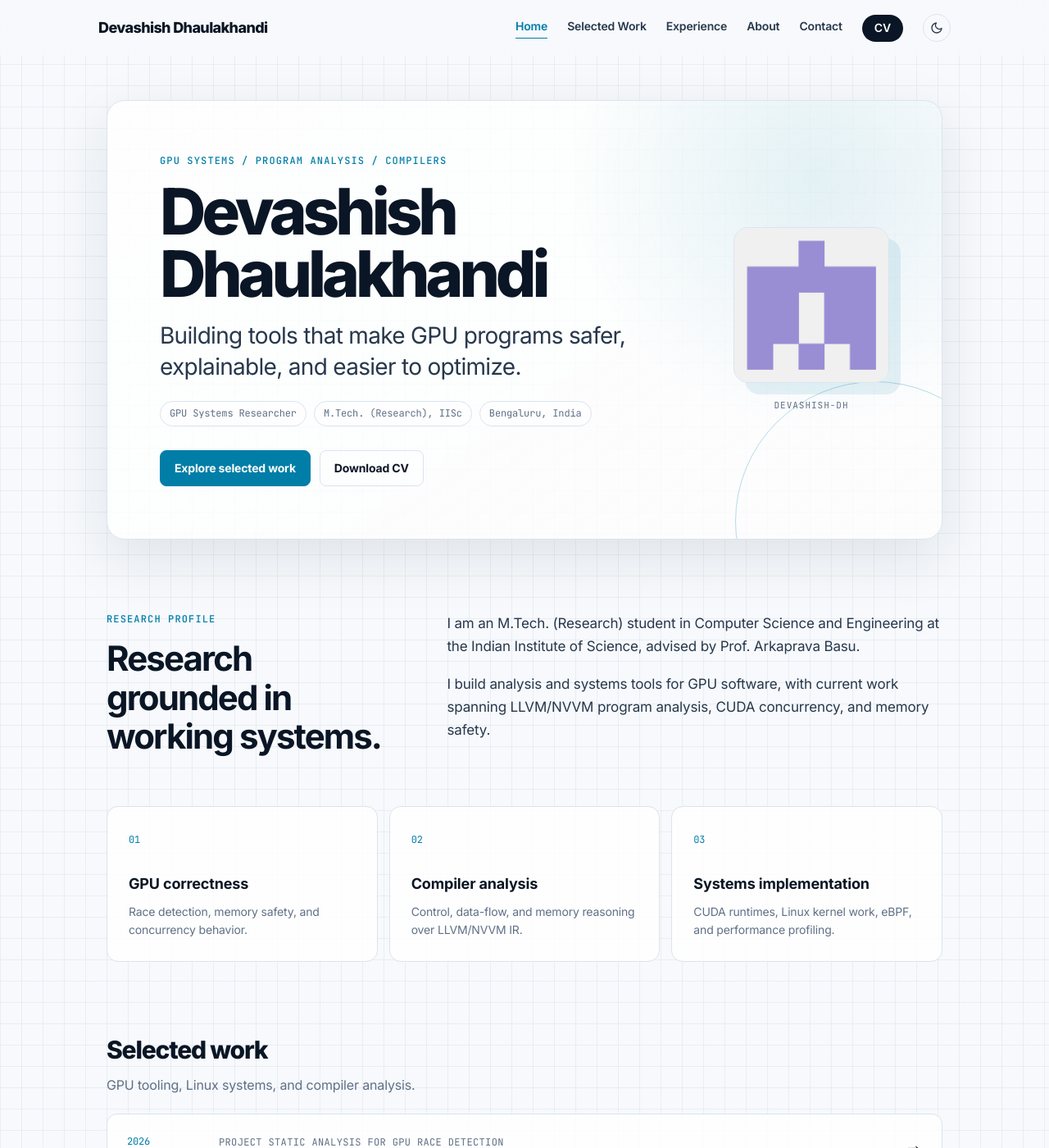
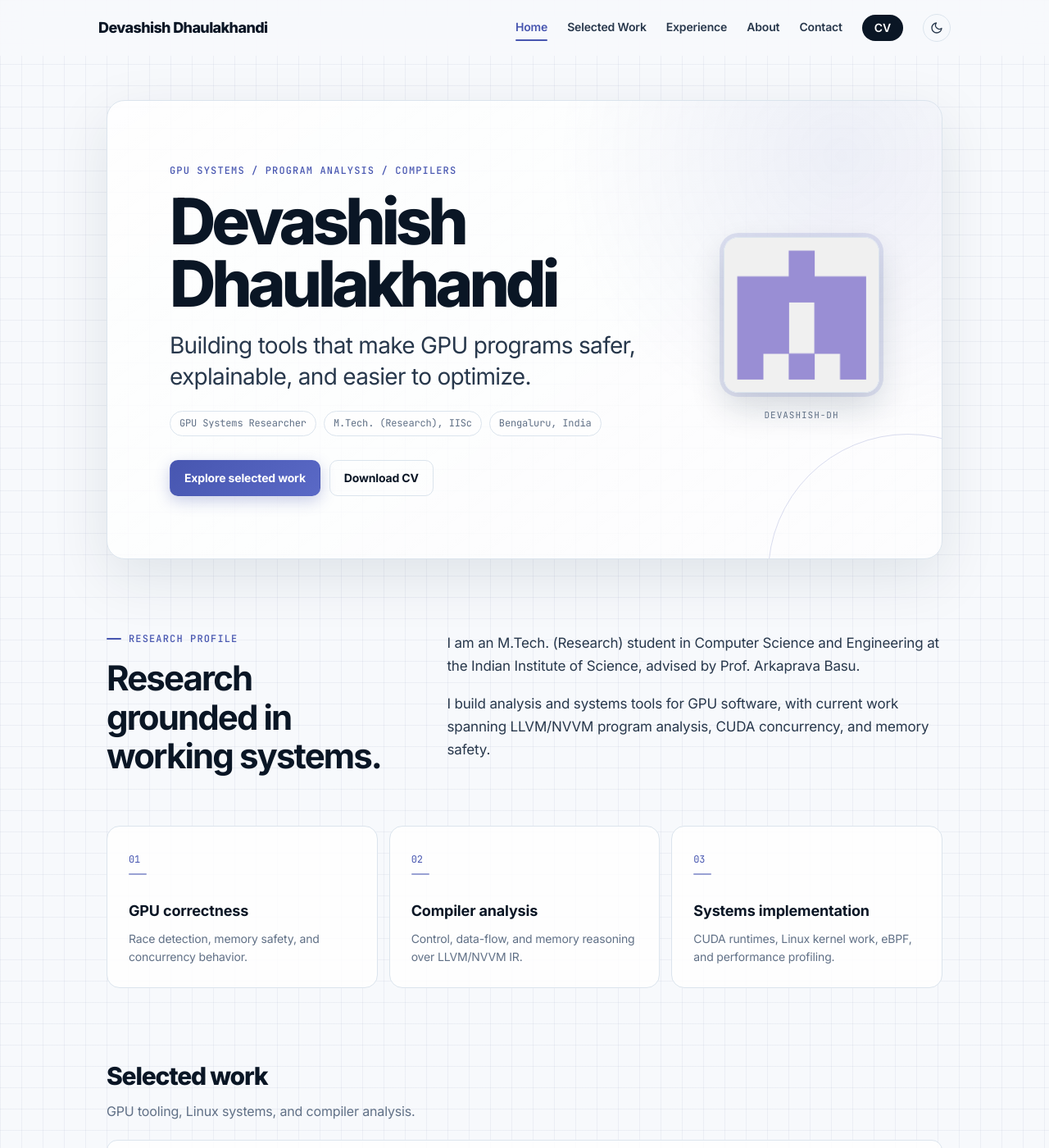
Before and after one commit to Devashish-Dh/dev_portfolio, a Jekyll site: the page built from index.html, in a window 1280 px wide and 1400 px high. Shown: the whole window at 82% size. Built offline with Jekyll 4.4.1, drawn with Linux system fonts in a browser that asks for light colours.

Commit message:
polishing a bit

```diff
--- a/_config.yml
+++ b/_config.yml
@@ -42,7 +42,7 @@ languages:
       home_url: "/"
 
 appearance:
-  accent_color: "#007ea7"
+  accent_color: "#4756b0"
   recent_items_on_home: 5
   background_pattern: "grid"
   theme_mode: "auto"
--- a/_includes/site-scripts.html
+++ b/_includes/site-scripts.html
@@ -1,3 +1,4 @@
 {% assign asset_version = site.github.build_revision | default: site.time | date: '%s' %}
 <script src="{{ '/js/theme.js' | relative_url }}?v={{ asset_version }}" defer></script>
 <script src="{{ '/js/nav.js' | relative_url }}?v={{ asset_version }}" defer></script>
+<script src="{{ '/js/reveal.js' | relative_url }}?v={{ asset_version }}" defer></script>
--- a/css/portfolio.css
+++ b/css/portfolio.css
@@ -11,12 +11,12 @@
   --invert-bg: #0a1625;
   --invert-fg: #ffffff;
   --panel: rgba(255, 255, 255, 0.84);
-  --accent-soft: rgba(0, 126, 167, 0.10);
-  --grid-line: rgba(17, 66, 90, 0.055);
+  --accent-soft: rgba(71, 86, 176, 0.09);
+  --grid-line: rgba(35, 45, 110, 0.05);
 }
 
 :root[data-theme="dark"] {
-  --accent: #5ed8ff;
+  --accent: #9aa8ff;
   --bg: #070b12;
   --fg: #edf6ff;
   --fg-soft: #c6d5e5;
@@ -24,11 +24,11 @@
   --border: #213247;
   --thumb-bg: #111b29;
   --code-bg: #0e1b28;
-  --invert-bg: #5ed8ff;
+  --invert-bg: #9aa8ff;
   --invert-fg: #061018;
   --panel: rgba(10, 20, 32, 0.88);
-  --accent-soft: rgba(94, 216, 255, 0.11);
-  --grid-line: rgba(110, 207, 239, 0.055);
+  --accent-soft: rgba(154, 168, 255, 0.12);
+  --grid-line: rgba(140, 158, 255, 0.055);
 }
 
 body {
@@ -63,9 +63,30 @@ body {
 }
 
 .page-link {
+  position: relative;
   color: var(--fg-soft);
   font-size: 14px;
   font-weight: 550;
+  border-bottom: 0 !important;
+}
+
+.page-link::after {
+  content: "";
+  position: absolute;
+  left: 0;
+  right: 0;
+  bottom: -4px;
+  height: 2px;
+  border-radius: 2px;
+  background: var(--accent);
+  transform: scaleX(0);
+  transform-origin: left;
+  transition: transform .22s ease;
+}
+
+.page-link:hover::after,
+.page-link.is-current::after {
+  transform: scaleX(1);
 }
 
 .nav-cv,
@@ -88,30 +109,61 @@ body {
   text-transform: uppercase;
 }
 
+.section-kicker::before {
+  content: "";
+  display: inline-block;
+  width: 18px;
+  height: 2px;
+  margin-right: 9px;
+  border-radius: 2px;
+  background: var(--accent);
+  vertical-align: 3px;
+}
+
 .hero {
   position: relative;
   display: grid;
   grid-template-columns: minmax(0, 1fr) 220px;
-  gap: 56px;
+  gap: clamp(40px, 5vw, 64px);
   align-items: center;
   min-height: 490px;
-  padding: 64px;
+  padding: clamp(44px, 6vw, 76px);
   overflow: hidden;
   border: 1px solid var(--border);
   border-radius: 22px;
   background:
-    radial-gradient(circle at 85% 18%, var(--accent-soft), transparent 31%),
+    radial-gradient(circle at 88% 12%, var(--accent-soft), transparent 34%),
     linear-gradient(145deg, var(--panel), color-mix(in srgb, var(--panel) 82%, transparent));
   box-shadow: 0 22px 70px rgba(12, 35, 54, 0.10);
+}
+
+.hero-copy {
+  position: relative;
+  z-index: 1;
+}
+
+.hero::before {
+  content: "";
+  position: absolute;
+  inset: 0;
+  background: linear-gradient(115deg, transparent 32%, color-mix(in srgb, var(--accent) 7%, transparent) 50%, transparent 68%);
+  background-size: 250% 100%;
+  animation: hero-sheen 12s ease-in-out infinite;
+  pointer-events: none;
+}
+
+@keyframes hero-sheen {
+  0%, 100% { background-position: 125% 0; }
+  50% { background-position: -25% 0; }
 }
 
 .hero::after {
   content: "";
   position: absolute;
-  inset: auto -90px -150px auto;
+  inset: auto -130px -190px auto;
   width: 340px;
   height: 340px;
-  border: 1px solid color-mix(in srgb, var(--accent) 28%, transparent);
+  border: 1px solid color-mix(in srgb, var(--accent) 20%, transparent);
   border-radius: 50%;
   pointer-events: none;
 }
@@ -146,6 +198,14 @@ body {
   border: 1px solid var(--border);
   border-radius: 999px;
   background: color-mix(in srgb, var(--panel) 82%, transparent);
+  transition: border-color .16s ease, background-color .16s ease, color .16s ease;
+}
+
+.hero-meta span:hover,
+.skill-list span:hover {
+  border-color: color-mix(in srgb, var(--accent) 45%, var(--border));
+  background: var(--accent-soft);
+  color: var(--fg-soft);
 }
 
 .hero-meta span {
@@ -167,12 +227,12 @@ body {
   min-height: 44px;
   padding: 10px 17px;
   border: 1px solid var(--border);
-  border-radius: 8px;
+  border-radius: 10px;
   color: var(--fg);
   font-size: 14px;
   font-weight: 650;
   text-decoration: none !important;
-  transition: transform .16s ease, border-color .16s ease, background-color .16s ease;
+  transition: transform .16s ease, border-color .16s ease, background-color .16s ease, box-shadow .16s ease;
 }
 
 .button:hover,
@@ -180,12 +240,19 @@ body {
   border-color: var(--accent);
   color: var(--accent);
   transform: translateY(-1px);
+  box-shadow: 0 8px 22px rgba(12, 35, 54, 0.10);
+}
+
+.button:not(.button-primary):hover,
+.button:not(.button-primary):focus-visible {
+  background: var(--accent-soft);
 }
 
 .button-primary {
-  border-color: var(--accent);
-  background: var(--accent);
+  border-color: transparent;
+  background: linear-gradient(135deg, var(--accent), color-mix(in srgb, var(--accent) 72%, #8b9aff));
   color: white;
+  box-shadow: 0 6px 18px color-mix(in srgb, var(--accent) 28%, transparent);
 }
 
 :root[data-theme="dark"] .button-primary {
@@ -196,6 +263,7 @@ body {
 .button-primary:focus-visible {
   background: var(--fg);
   color: var(--bg);
+  box-shadow: 0 10px 26px rgba(12, 35, 54, 0.16);
 }
 
 .hero-mark {
@@ -210,7 +278,17 @@ body {
   height: 190px;
   border: 1px solid var(--border);
   border-radius: 18px;
-  box-shadow: 14px 14px 0 var(--accent-soft);
+  box-shadow:
+    0 0 0 5px color-mix(in srgb, var(--accent) 14%, transparent),
+    0 18px 42px rgba(12, 35, 54, 0.16);
+  transition: transform .25s ease, box-shadow .25s ease;
+}
+
+.hero-mark .profile-photo:hover {
+  transform: translateY(-3px);
+  box-shadow:
+    0 0 0 5px color-mix(in srgb, var(--accent) 24%, transparent),
+    0 24px 52px rgba(12, 35, 54, 0.20);
 }
 
 .hero-mark span {
@@ -252,13 +330,31 @@ body {
   min-height: 190px;
   padding: 26px;
   border: 1px solid var(--border);
-  border-radius: 14px;
+  border-radius: 16px;
   background: var(--panel);
+  transition: transform .18s ease, border-color .18s ease, box-shadow .18s ease;
+}
+
+.focus-grid > div:hover {
+  border-color: color-mix(in srgb, var(--accent) 45%, var(--border));
+  transform: translateY(-3px);
+  box-shadow: 0 14px 34px rgba(12, 35, 54, 0.10);
 }
 
 .focus-grid span {
   color: var(--accent);
   font: 12px var(--mono);
+}
+
+.focus-grid span::after {
+  content: "";
+  display: block;
+  width: 22px;
+  height: 2px;
+  margin-top: 7px;
+  border-radius: 2px;
+  background: var(--accent);
+  opacity: 0.55;
 }
 
 .focus-grid h3 {
@@ -299,8 +395,22 @@ body {
 .entry-row:hover,
 .item:hover {
   border-color: color-mix(in srgb, var(--accent) 48%, var(--border)) !important;
+  transform: translateY(-3px);
+  box-shadow: 0 14px 34px rgba(12, 35, 54, 0.10);
+}
+
+.timeline-item,
+.about-section,
+.skills-panel {
+  transition: transform .18s ease, border-color .18s ease, box-shadow .18s ease;
+}
+
+.timeline-item:hover,
+.about-section:hover,
+.skills-panel:hover {
+  border-color: color-mix(in srgb, var(--accent) 40%, var(--border));
   transform: translateY(-2px);
-  box-shadow: 0 12px 30px rgba(12, 35, 54, .08);
+  box-shadow: 0 12px 30px rgba(12, 35, 54, 0.09);
 }
 
 .entry-row.entry-no-image {
@@ -467,6 +577,41 @@ body {
   padding: 34px 0;
 }
 
+.reveal {
+  opacity: 0;
+  transform: translateY(12px);
+  transition: opacity .55s ease, transform .55s ease;
+}
+
+.reveal.is-visible {
+  opacity: 1;
+  transform: none;
+}
+
+@media (prefers-reduced-motion: reduce) {
+  .hero::before {
+    animation: none;
+  }
+
+  .reveal {
+    opacity: 1;
+    transform: none;
+    transition: none;
+  }
+
+  .button,
+  .entry-row,
+  .item,
+  .focus-grid > div,
+  .timeline-item,
+  .about-section,
+  .skills-panel,
+  .hero-mark .profile-photo,
+  .page-link::after {
+    transition: none;
+  }
+}
+
 @media (max-width: 780px) {
   .hero {
     grid-template-columns: 1fr;
--- /dev/null
+++ b/js/reveal.js
@@ -0,0 +1,45 @@
+(function () {
+  var selectors = [
+    '.hero-copy',
+    '.hero-mark',
+    '.profile-summary',
+    '.focus-grid > div',
+    '.entry-row',
+    '.item',
+    '.timeline-item',
+    '.about-section',
+    '.skills-panel'
+  ];
+
+  var groups = [];
+  selectors.forEach(function (sel) {
+    var nodes = document.querySelectorAll(sel);
+    if (nodes.length) groups.push(Array.prototype.slice.call(nodes));
+  });
+  if (!groups.length) return;
+
+  if (!('IntersectionObserver' in window) ||
+      window.matchMedia('(prefers-reduced-motion: reduce)').matches) {
+    return;
+  }
+
+  var targets = [];
+  groups.forEach(function (nodes) {
+    nodes.forEach(function (el, i) {
+      el.classList.add('reveal');
+      el.style.transitionDelay = Math.min(i, 5) * 60 + 'ms';
+      targets.push(el);
+    });
+  });
+
+  var observer = new IntersectionObserver(function (entries) {
+    entries.forEach(function (entry) {
+      if (entry.isIntersecting) {
+        entry.target.classList.add('is-visible');
+        observer.unobserve(entry.target);
+      }
+    });
+  }, { threshold: 0.12, rootMargin: '0px 0px -30px 0px' });
+
+  targets.forEach(function (el) { observer.observe(el); });
+})();
```
